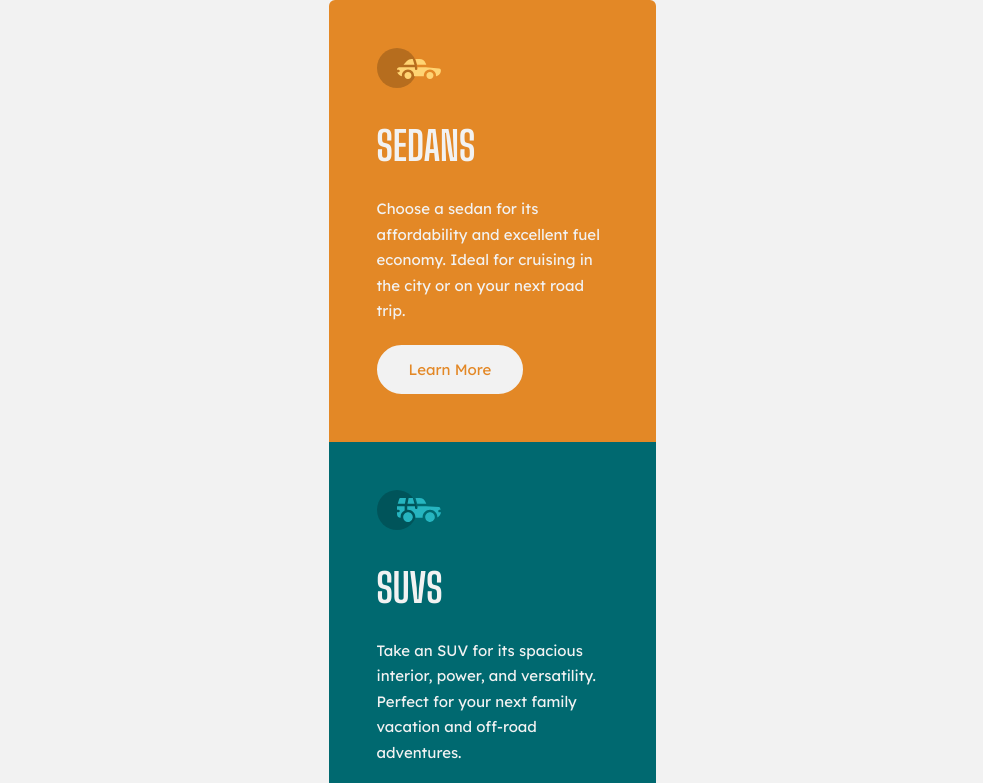
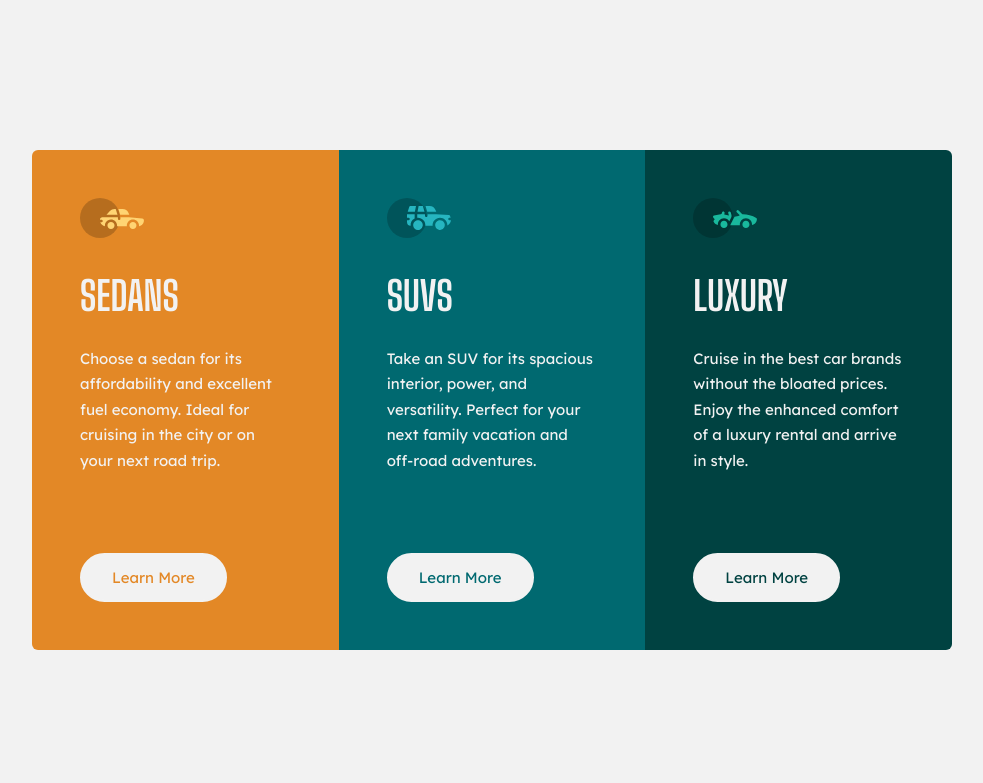
Before and after one commit to teempe/frontend-mentor-3-column-preview-card-component, a plain HTML site: page index.html in a window 1280 px wide. Shown: the top 783 px of the page, without its empty margins (148-1131 px from the left). Drawn offline with Linux system fonts and the light colour scheme.

Commit message:
Make layout responsive.

```diff
--- a/style.css
+++ b/style.css
@@ -40,20 +40,12 @@ body {
     min-height: 100vh;
 }
 
-/* ------- FOR DEV ONLY ------- */
-.card {
-    width: calc(375px - 48px);
-    /* width: 307px; */
-}
-
-.card-section {
-    /* color: red; */
-}
-/* ---------------------------- */
-
 .card {
     border-radius: 0.375rem;
     overflow: hidden;
+    max-width: 920px;
+    display: grid;
+    grid-template: repeat(3, 1fr) / 1fr;
 }
 
 .card-section {
@@ -119,8 +111,22 @@ body {
 }
 
 /* MEDIA QUERIES */
-/* @media only screen and (min-width: 1000px) {
+@media only screen and (min-width: 780px) {
+    .card {
+        grid-template: 1fr / repeat(3, 1fr);
+    }
+
+    .card-section {
+        position: relative;
+    }
+
     .section-text {
-        margin-bottom: 80px;
+        /* 80px + height of button=49px */
+        margin-bottom: 129px;
     }
-} */
+
+    .button {
+        position: absolute;
+        bottom: 3rem;
+    }
+}
```
